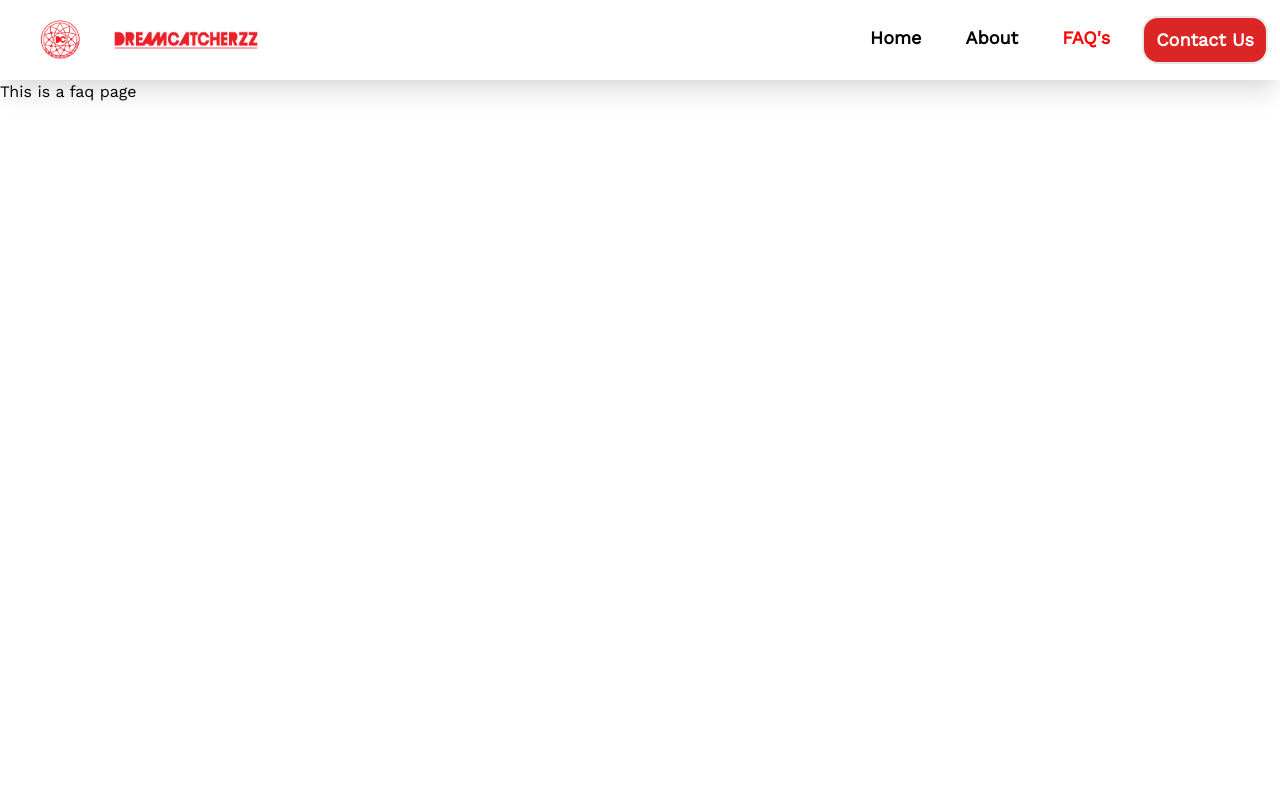
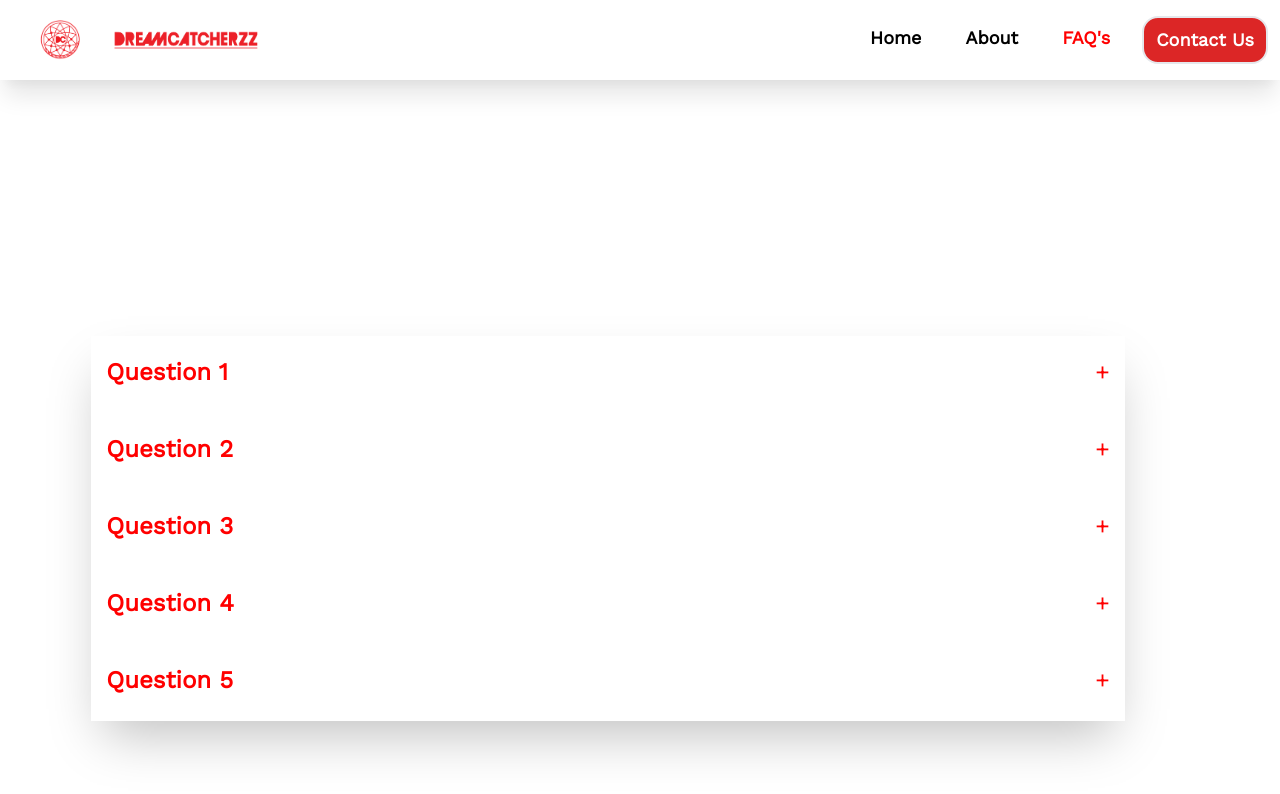
Before and after one commit to shivam1317/DreamCatcherzz, a React (Create React App) app: page /faq in a window 1280 px wide. Shown: the top 794 px of the page. Built offline with nearby package versions, Linux system fonts and the light colour scheme.

Commit message:
FAQ page complete and fixed navbar

```diff
--- a/src/components/Faq.jsx
+++ b/src/components/Faq.jsx
@@ -1,9 +1,42 @@
 import React from "react";
+import { useState } from "react";
+import "../css/faq.css";
+import "../css/navbar.css";
+import data from "../js/faqData";
 
 function Faq() {
+  const [selected, setSelected] = useState(null);
+  const toggle = (i) => {
+    if (selected == i) {
+      return setSelected(null);
+    }
+
+    setSelected(i);
+  };
+
   return (
-    <div className="h-screen w-screen" id="container">
-      This is a faq page
+    <div className="wrapper h-screen w-screen" id="container">
+      <div className="accordion shadow-2xl">
+        {data.map((item, i) => {
+          return (
+            <div className="item">
+              <div className="title krunal-ul" onClick={() => toggle(i)}>
+                <h2 className="font-bold text-2xl my-5">{item.question}</h2>
+                <span className="text-2xl">{selected == i ? "-" : "+"}</span>
+              </div>
+              <div
+                className={
+                  selected == i
+                    ? "content show text-xl shadow-xl mb-10 md:transition-none lg:transition-all"
+                    : "content text-xl"
+                }
+              >
+                {item.answer}
+              </div>
+            </div>
+          );
+        })}
+      </div>
     </div>
   );
 }
--- a/src/components/Navbar.jsx
+++ b/src/components/Navbar.jsx
@@ -32,8 +32,8 @@ function Navbar() {
     };
   });
   return (
-    <div>
-      <nav className="flex items-center bg-white p-3 flex-wrap md:shadow-xl text-lg">
+    <div className="py-16">
+      <nav className="flex z-10 fixed top-0 inset-x-0 items-center bg-white p-3 flex-wrap md:shadow-xl text-lg">
         <a href="#" className="p-2 mr-4 inline-flex items-center">
           <div className="unnamed">
             <img
--- /dev/null
+++ b/src/css/faq.css
@@ -0,0 +1,36 @@
+.wrapper {
+  display: flex;
+  height: 100vh;
+  width: 95vw;
+  justify-content: center;
+  align-items: center;
+}
+
+.accordion {
+  width: 85%;
+}
+
+.item {
+  background: white;
+  margin-bottom: 5px;
+  padding: 0px 15px;
+}
+
+.title {
+  color: red;
+  display: flex;
+  justify-content: space-between;
+  align-items: center;
+  cursor: pointer;
+}
+
+.content {
+  color: rgb(28 25 23);
+  max-height: 0;
+  overflow: hidden;
+}
+
+.content.show {
+  height: auto;
+  max-height: 9999px;
+}
--- /dev/null
+++ b/src/js/faqData.js
@@ -0,0 +1,29 @@
+const data = [
+    {
+      question: "Question 1",
+      answer:
+        "Stephen William Hawking CH CBE FRS FRSA was an English theoretical physicist, cosmologist, and author who, at the time of his death, was director of research at the Centre for Theoretical Cosmology at the University of Cambridge.",
+    },
+    {
+      question: "Question 2",
+      answer:
+        "Stephen William Hawking CH CBE FRS FRSA was an English theoretical physicist, cosmologist, and author who, at the time of his death, was director of research at the Centre for Theoretical Cosmology at the University of Cambridge.",
+    },
+    {
+      question: "Question 3",
+      answer:
+        "Stephen William Hawking CH CBE FRS FRSA was an English theoretical physicist, cosmologist, and author who, at the time of his death, was director of research at the Centre for Theoretical Cosmology at the University of Cambridge.",
+    },
+    {
+      question: "Question 4",
+      answer:
+        "Stephen William Hawking CH CBE FRS FRSA was an English theoretical physicist, cosmologist, and author who, at the time of his death, was director of research at the Centre for Theoretical Cosmology at the University of Cambridge.",
+    },
+    {
+      question: "Question 5",
+      answer:
+        "Stephen William Hawking CH CBE FRS FRSA was an English theoretical physicist, cosmologist, and author who, at the time of his death, was director of research at the Centre for Theoretical Cosmology at the University of Cambridge.",
+    },
+  ];
+
+export default data
```
